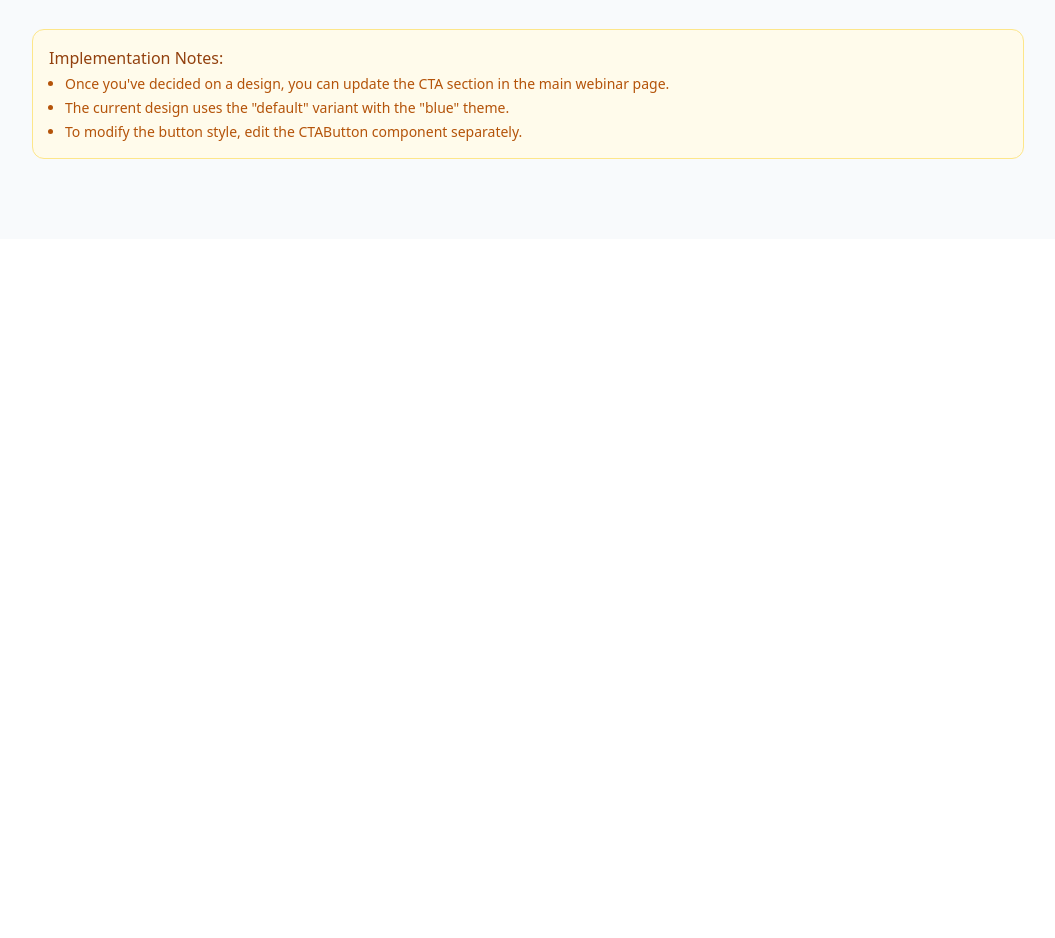
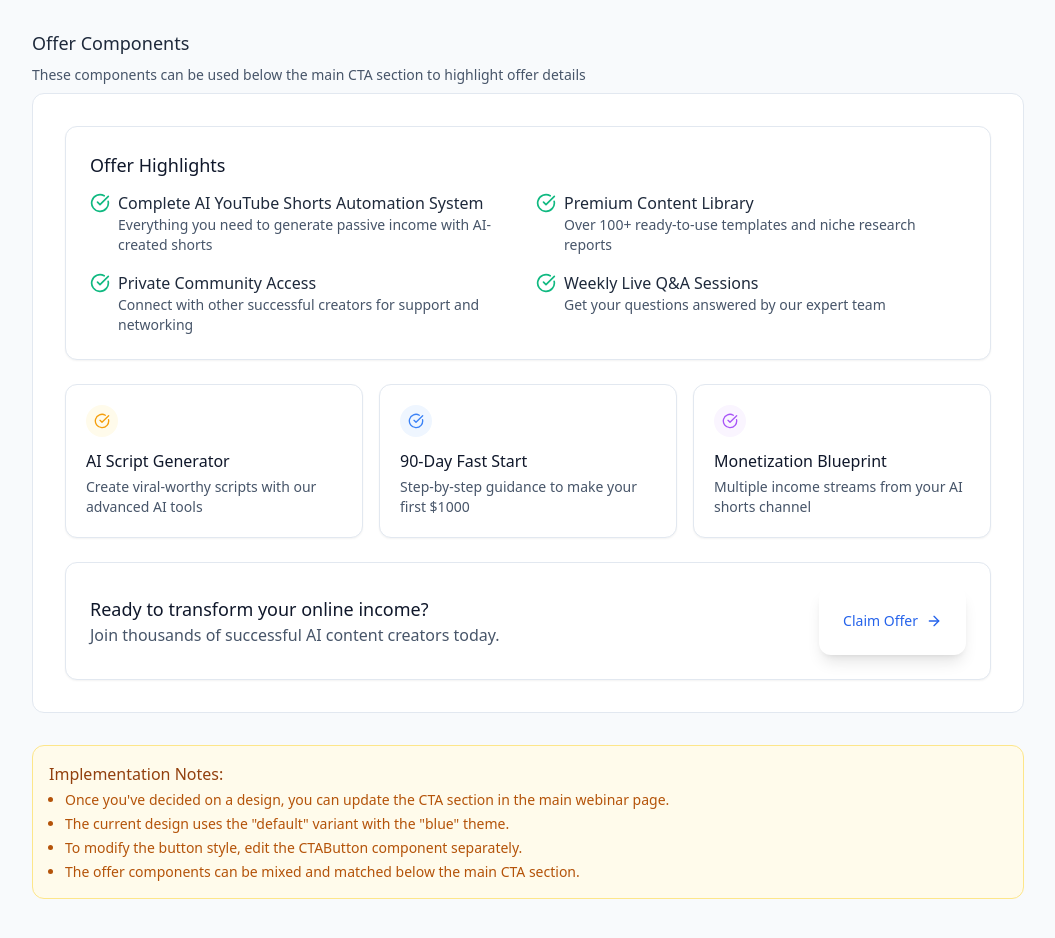
Before and after one commit to AvoCodes/youtubeportal, a React (Vite) app: page /cta-preview in a window 1280 px wide. Shown: the part 700-1638 px from the top of the page, without its empty margins (112-1167 px from the left). Before the commit the page ends 939 px from the top, so only its background shows below. Built offline with nearby package versions, Linux system fonts and the light colour scheme.

Commit message:
Integrate CTA components into preview
Add the offer components to the `cta-preview` page for easier development and testing.  This allows for simultaneous work on the CTA section and its related components.

```diff
--- a/src/pages/CTAPreview.tsx
+++ b/src/pages/CTAPreview.tsx
@@ -1,6 +1,6 @@
 
 import React, { useState } from 'react';
-import { Clock, Users, ArrowUpRight } from 'lucide-react';
+import { Clock, Users, ArrowUpRight, CheckCircle } from 'lucide-react';
 import CTAButton from '../components/CTAButton';
 import { useToast } from '@/components/ui/use-toast';
 import { Button } from '@/components/ui/button';
@@ -161,6 +161,92 @@ const CTAPreview = () => {
               duration: 3000,
             });
           }} />
+        </div>
+      </div>
+    );
+  };
+
+  const renderOffersSection = () => {
+    return (
+      <div className="space-y-6">
+        <div className="bg-white rounded-xl p-6 border border-slate-200 shadow-sm">
+          <h3 className="text-lg font-medium text-slate-900 mb-3">Offer Highlights</h3>
+
+          <div className="grid grid-cols-1 md:grid-cols-2 gap-4">
+            <div className="flex items-start gap-2">
+              <CheckCircle className="w-5 h-5 text-emerald-500 mt-0.5 shrink-0" />
+              <div>
+                <h4 className="font-medium text-slate-800">Complete AI YouTube Shorts Automation System</h4>
+                <p className="text-sm text-slate-600">Everything you need to generate passive income with AI-created shorts</p>
+              </div>
+            </div>
+
+            <div className="flex items-start gap-2">
+              <CheckCircle className="w-5 h-5 text-emerald-500 mt-0.5 shrink-0" />
+              <div>
+                <h4 className="font-medium text-slate-800">Premium Content Library</h4>
+                <p className="text-sm text-slate-600">Over 100+ ready-to-use templates and niche research reports</p>
+              </div>
+            </div>
+
+            <div className="flex items-start gap-2">
+              <CheckCircle className="w-5 h-5 text-emerald-500 mt-0.5 shrink-0" />
+              <div>
+                <h4 className="font-medium text-slate-800">Private Community Access</h4>
+                <p className="text-sm text-slate-600">Connect with other successful creators for support and networking</p>
+              </div>
+            </div>
+
+            <div className="flex items-start gap-2">
+              <CheckCircle className="w-5 h-5 text-emerald-500 mt-0.5 shrink-0" />
+              <div>
+                <h4 className="font-medium text-slate-800">Weekly Live Q&A Sessions</h4>
+                <p className="text-sm text-slate-600">Get your questions answered by our expert team</p>
+              </div>
+            </div>
+          </div>
+        </div>
+
+        <div className="grid grid-cols-1 md:grid-cols-3 gap-4">
+          <div className="bg-white rounded-xl p-5 border border-slate-200 shadow-sm">
+            <div className="text-amber-500 bg-amber-50 rounded-full w-8 h-8 flex items-center justify-center mb-3">
+              <CheckCircle className="w-4 h-4" />
+            </div>
+            <h3 className="font-medium text-slate-900 mb-1">AI Script Generator</h3>
+            <p className="text-sm text-slate-600">Create viral-worthy scripts with our advanced AI tools</p>
+          </div>
+
+          <div className="bg-white rounded-xl p-5 border border-slate-200 shadow-sm">
+            <div className="text-blue-500 bg-blue-50 rounded-full w-8 h-8 flex items-center justify-center mb-3">
+              <CheckCircle className="w-4 h-4" />
+            </div>
+            <h3 className="font-medium text-slate-900 mb-1">90-Day Fast Start</h3>
+            <p className="text-sm text-slate-600">Step-by-step guidance to make your first $1000</p>
+          </div>
+
+          <div className="bg-white rounded-xl p-5 border border-slate-200 shadow-sm">
+            <div className="text-purple-500 bg-purple-50 rounded-full w-8 h-8 flex items-center justify-center mb-3">
+              <CheckCircle className="w-4 h-4" />
+            </div>
+            <h3 className="font-medium text-slate-900 mb-1">Monetization Blueprint</h3>
+            <p className="text-sm text-slate-600">Multiple income streams from your AI shorts channel</p>
+          </div>
+        </div>
+
+        <div className="bg-white rounded-xl p-6 border border-slate-200 shadow-sm">
+          <div className="flex flex-col md:flex-row items-center justify-between gap-4">
+            <div>
+              <h3 className="text-lg font-medium text-slate-900">Ready to transform your online income?</h3>
+              <p className="text-slate-600">Join thousands of successful AI content creators today.</p>
+            </div>
+            <CTAButton onClick={() => {
+              toast({
+                title: "🎉 Congrats!",
+                description: "You're being redirected to the secure enrollment page...",
+                duration: 3000,
+              });
+            }} />
+          </div>
         </div>
       </div>
     );
@@ -337,12 +423,22 @@ const CTAPreview = () => {
             </div>
           </div>
 
+          {/* Offer Components Preview */}
+          <div className="space-y-2">
+            <h2 className="text-lg font-medium text-slate-800">Offer Components</h2>
+            <p className="text-sm text-slate-600">These components can be used below the main CTA section to highlight offer details</p>
+            <div className="border border-slate-200 rounded-lg p-8 bg-white">
+              {renderOffersSection()}
+            </div>
+          </div>
+
           <div className="bg-amber-50 border border-amber-200 rounded-lg p-4">
             <h3 className="text-amber-800 font-medium mb-1">Implementation Notes:</h3>
             <ul className="text-amber-700 text-sm space-y-1 ml-4 list-disc">
               <li>Once you've decided on a design, you can update the CTA section in the main webinar page.</li>
               <li>The current design uses the "default" variant with the "blue" theme.</li>
               <li>To modify the button style, edit the CTAButton component separately.</li>
+              <li>The offer components can be mixed and matched below the main CTA section.</li>
             </ul>
           </div>
         </div>
```
